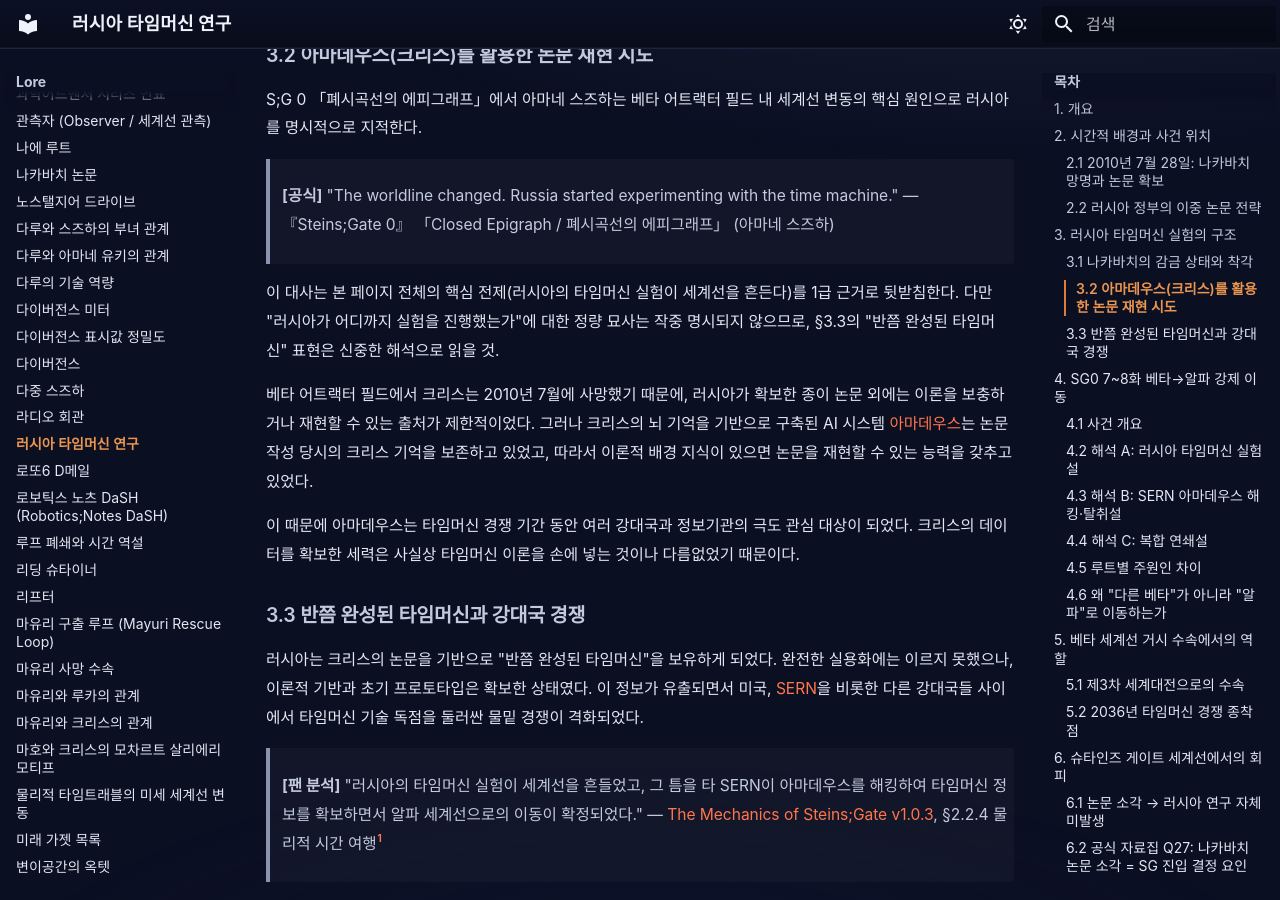
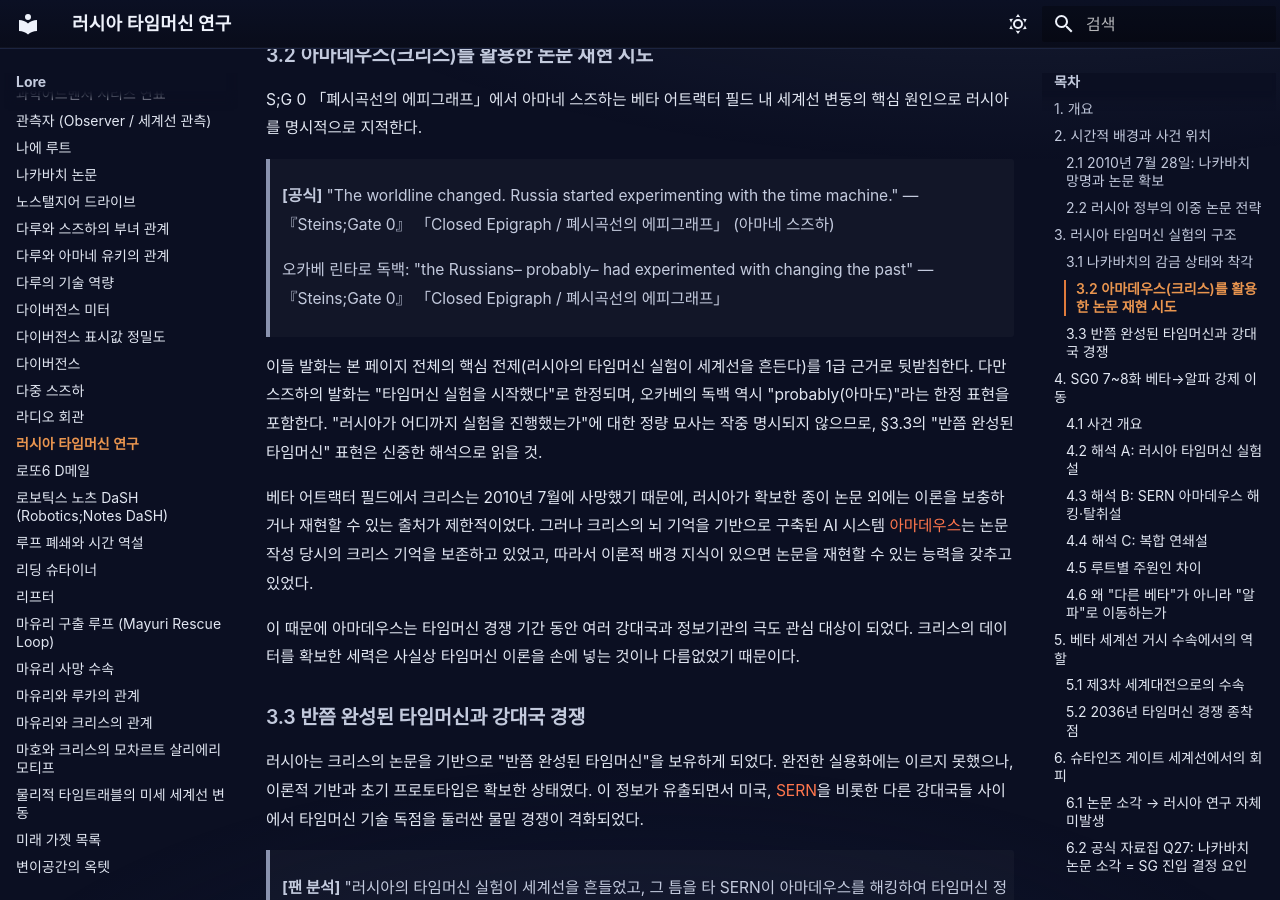
Before and after one commit to sgwiki/sgwiki.github.io, an MkDocs documentation site: the page built from wiki/lore/러시아-타임머신-연구.md, in a window 1280 px wide and 900 px high, scrolled down 1685 px. Built offline with MkDocs 1.6.1 and Material for MkDocs 9.7.7, drawn with Linux system fonts in a browser that asks for light colours; some web fonts are replaced.

Commit message:
feat(wiki): 러시아-타임머신-연구 — P10 aaefca68 패치 적용

```diff
--- a/wiki/lore/러시아-타임머신-연구.md
+++ b/wiki/lore/러시아-타임머신-연구.md
@@ -42,7 +42,9 @@ S;G 0 「폐시곡선의 에피그래프」에서 아마네 스즈하는 베타
 
 > **[공식]** "The worldline changed. Russia started experimenting with the time machine." — 『Steins;Gate 0』 「Closed Epigraph / 폐시곡선의 에피그래프」 (아마네 스즈하)
 
-이 대사는 본 페이지 전체의 핵심 전제(러시아의 타임머신 실험이 세계선을 흔든다)를 1급 근거로 뒷받침한다. 다만 "러시아가 어디까지 실험을 진행했는가"에 대한 정량 묘사는 작중 명시되지 않으므로, §3.3의 "반쯤 완성된 타임머신" 표현은 신중한 해석으로 읽을 것.
+> 오카베 린타로 독백: "the Russians– probably– had experimented with changing the past" — 『Steins;Gate 0』 「Closed Epigraph / 폐시곡선의 에피그래프」
+
+이들 발화는 본 페이지 전체의 핵심 전제(러시아의 타임머신 실험이 세계선을 흔든다)를 1급 근거로 뒷받침한다. 다만 스즈하의 발화는 "타임머신 실험을 시작했다"로 한정되며, 오카베의 독백 역시 "probably(아마도)"라는 한정 표현을 포함한다. "러시아가 어디까지 실험을 진행했는가"에 대한 정량 묘사는 작중 명시되지 않으므로, §3.3의 "반쯤 완성된 타임머신" 표현은 신중한 해석으로 읽을 것.
 
 베타 어트랙터 필드에서 크리스는 2010년 7월에 사망했기 때문에, 러시아가 확보한 종이 논문 외에는 이론을 보충하거나 재현할 수 있는 출처가 제한적이었다. 그러나 크리스의 뇌 기억을 기반으로 구축된 AI 시스템 [아마데우스](아마데우스.md)는 논문 작성 당시의 크리스 기억을 보존하고 있었고, 따라서 이론적 배경 지식이 있으면 논문을 재현할 수 있는 능력을 갖추고 있었다.
 
```
